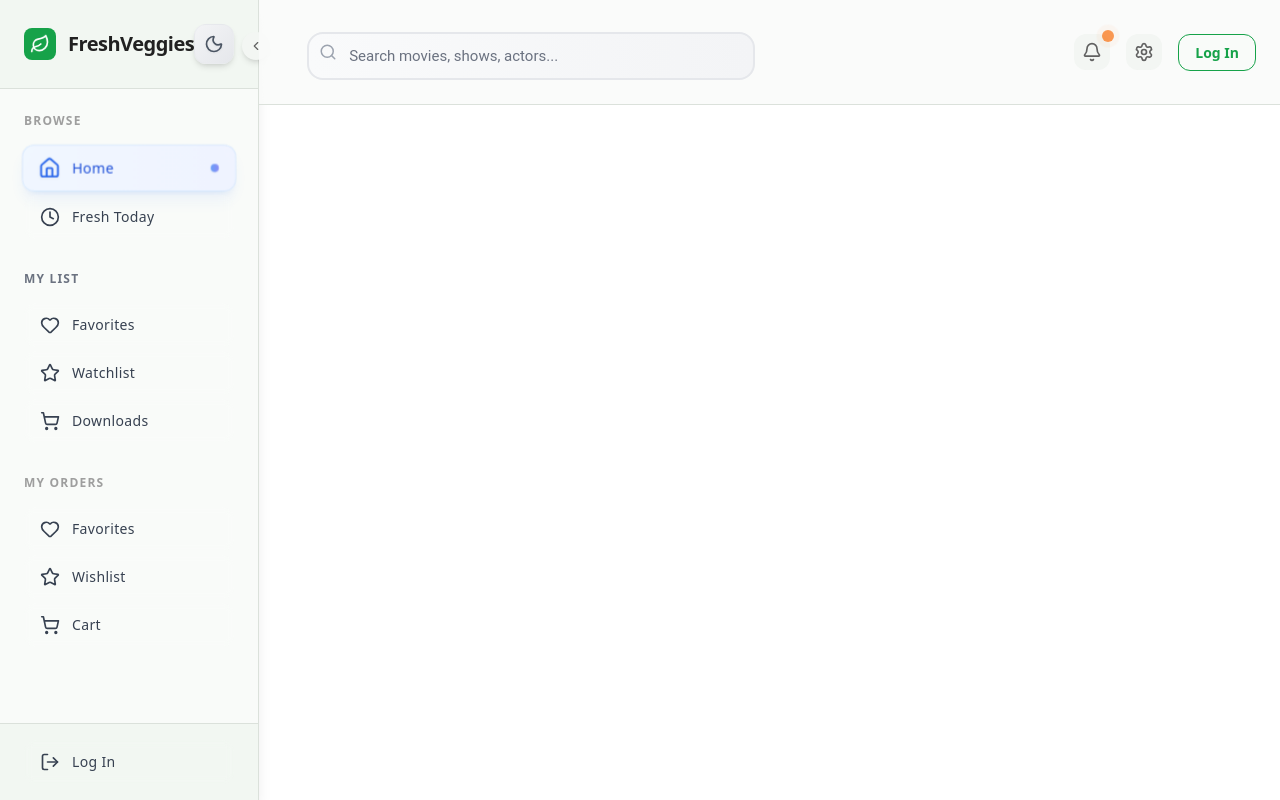
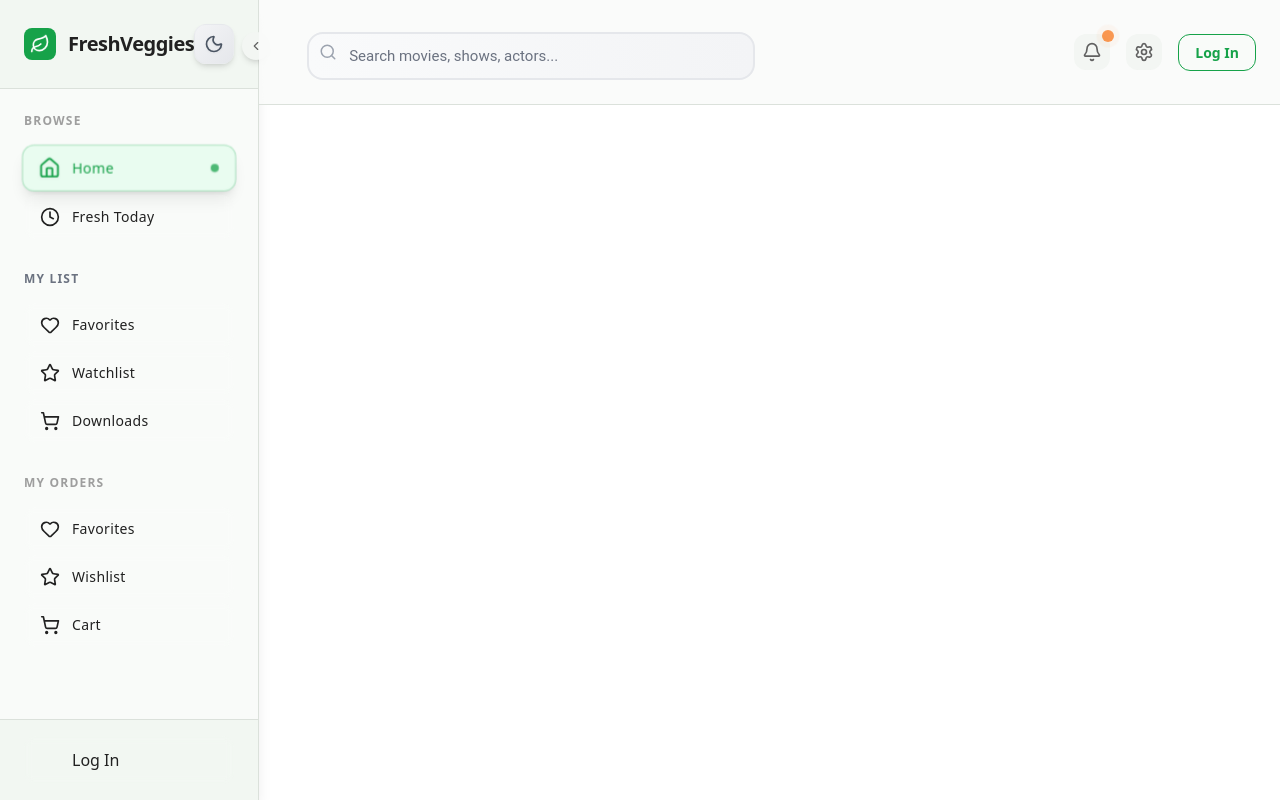
Before and after one commit to abuRizq/vegetable-shop, a Next.js app in the folder frontend/: page / in a window 1280 px wide. Built offline with nearby package versions, Linux system fonts and the light colour scheme.

Commit message:
feat: Enhance navigation and authentication UI with new styles and components

```diff
--- /dev/null
+++ b/frontend/src/app/(LoginRegisetrlayout)/layout.tsx
@@ -0,0 +1,18 @@
+
+import ReturntoHome from "../_Components/ReturntoHome";
+
+
+
+export default function RootLayout({
+    children,
+}: Readonly<{
+    children: React.ReactNode;
+}>) {
+    return (
+
+        <div className="flex w-full min-h-screen bg-gray-50 dark:bg-gray-900 content-transition">
+            <ReturntoHome/>
+                {children}
+        </div>
+    );
+}
--- a/frontend/src/app/_Components/NavItem.tsx
+++ b/frontend/src/app/_Components/NavItem.tsx
@@ -14,23 +14,24 @@ function NavItem({ icon, text, active = false, className = "", collapsed = false
             <a
                 href="#"
                 className={`
-                    flex items-center rounded-xl
-                    transition-all duration-300 ease-out
-                    hover:bg-gray-100/80 dark:hover:bg-gray-800/60
-                    focus:outline-none focus:ring-2 focus:ring-blue-500/50 focus:ring-opacity-50
+             flex items-center rounded-xl
+                    nav-item-transition
+                    focus:outline-none focus:ring-2 focus:ring-opacity-50
                     backdrop-blur-sm
                     ${collapsed ? "px-3 py-3 justify-center mx-1" : "px-4 py-3 mx-2"}
-                    ${active
-                        ? "bg-gradient-to-r from-blue-50/90 to-indigo-50/90 dark:from-blue-900/40 dark:to-indigo-900/40 text-blue-700 dark:text-blue-400 shadow-lg shadow-blue-500/10 border border-blue-200/50 dark:border-blue-800/50 scale-[1.02]"
-                        : "text-gray-700 dark:text-gray-300 hover:text-gray-900 dark:hover:text-white hover:shadow-md hover:shadow-gray-200/20 dark:hover:shadow-black/10 hover:scale-[1.01]"
-                    }
+                    ${active ? "shadow-lg border scale-[1.02]" : "hover:shadow-md hover:scale-[1.01]"}
                     ${className}
                 `}
+                style={{
+                    backgroundColor: active ? "hsl(var(--action-selected))" : "transparent",
+                    color: active ? "hsl(var(--primary))" : "hsl(var(--text-primary))",
+                    borderColor: active ? "hsl(var(--primary) / 0.3)" : "transparent",
+                }}
             >
                 <span
                     className={`
                     flex-shrink-0 transition-all duration-300
-                    ${active ? "scale-110 text-blue-600 dark:text-blue-400 drop-shadow-sm" : "group-hover:scale-105"}
+                    ${active ? "scale-110 drop-shadow-sm" : "group-hover:scale-105"}
                     ${collapsed ? "" : "mr-3"}
                 `}
                 >
@@ -41,7 +42,7 @@ function NavItem({ icon, text, active = false, className = "", collapsed = false
                 )}
                 {active && !collapsed && (
                     <div className="ml-auto flex items-center">
-                        <div className="w-2 h-2 bg-gradient-to-r from-blue-500 to-indigo-500 rounded-full animate-pulse shadow-sm"></div>
+                        <div className="w-2 h-2 bg-primary rounded-full animate-pulse shadow-sm"></div>
                     </div>
                 )}
             </a>
--- /dev/null
+++ b/frontend/src/app/_Components/ReturntoHome.tsx
@@ -0,0 +1,80 @@
+"use client"
+
+import Link from "next/link"
+import { ArrowLeft, Home } from "lucide-react"
+
+export default function ReturnToHome() {
+  return (
+    <Link
+      href="/"
+      className="
+        fixed top-6 left-6 z-50
+        flex items-center space-x-2 px-4 py-3 rounded-xl
+        backdrop-blur-xl border shadow-lg
+        transition-all duration-300 ease-out
+        hover:scale-105 hover:shadow-xl active:scale-95
+        group
+      "
+      style={{
+        backgroundColor: "hsl(var(--paper) / 0.95)",
+        borderColor: "hsl(var(--divider))",
+        boxShadow: "var(--shadow-md)",
+      }}
+      aria-label="Return to Home"
+    >
+      {/* Arrow Icon */}
+      <div
+        className="
+          w-8 h-8 rounded-lg flex items-center justify-center
+          transition-all duration-300 ease-out
+          group-hover:scale-110 group-hover:rotate-[-5deg]
+        "
+        style={{ backgroundColor: "hsl(var(--primary))" }}
+      >
+        <ArrowLeft className="w-4 h-4 text-white" />
+      </div>
+
+      {/* Text */}
+      <div className="hidden sm:flex flex-col">
+        <span
+          className="text-sm font-semibold transition-colors duration-200"
+          style={{ color: "hsl(var(--text-primary))" }}
+        >
+          Back to Home
+        </span>
+        <span className="text-xs transition-colors duration-200" style={{ color: "hsl(var(--text-secondary))" }}>
+          FreshVeggies
+        </span>
+      </div>
+
+      {/* Home Icon (mobile) */}
+      <div className="sm:hidden">
+        <Home
+          className="w-4 h-4 transition-colors duration-200 group-hover:text-primary-color"
+          style={{ color: "hsl(var(--text-secondary))" }}
+        />
+      </div>
+
+      {/* Hover Glow Effect */}
+      <div
+        className="
+          absolute inset-0 rounded-xl opacity-0 group-hover:opacity-100
+          transition-opacity duration-300 ease-out pointer-events-none
+        "
+        style={{
+          background: "linear-gradient(135deg, hsl(var(--primary) / 0.1), hsl(var(--accent) / 0.1))",
+        }}
+      />
+
+      {/* Ripple Effect */}
+      <div
+        className="
+          absolute inset-0 rounded-xl opacity-0 group-active:opacity-100
+          transition-opacity duration-150 ease-out pointer-events-none
+          animate-ping
+        "
+        style={{ backgroundColor: "hsl(var(--primary) / 0.2)" }}
+      />
+    </Link>
+  )
+}
--- a/frontend/src/app/_Components/Sidbar.tsx
+++ b/frontend/src/app/_Components/Sidbar.tsx
@@ -7,6 +7,7 @@ import NavItem from "./NavItem"
 import ThemeToggle from "./ThemeToggle"
 import { useQuery } from "@tanstack/react-query"
 import { authService } from "../service/auth.service"
+import Link from "next/link"
 
 function Sidebar() {
     const [isCollapsed, setIsCollapsed] = useState(false)
@@ -18,6 +19,8 @@ function Sidebar() {
     const toggleSidebar = () => {
         setIsCollapsed(!isCollapsed)
     }
+    const isLoggedIn = user != null;
+
     return (
         <aside
             className={`
@@ -208,16 +211,22 @@ function Sidebar() {
                     backgroundColor: "hsl(var(--action-hover))",
                 }}
             >
-                <NavItem
-                    icon={<LogOut size={20} />}
-                    text={typeof user !== null ? "Log In" : "Sign Out"}
-                    className="hover:shadow-md"
-                    // style={{
-                    //     color: "hsl(var(--error))",
-                    //     backgroundColor: "hsl(var(--error) / 0.1)",
-                    // }}
-                    collapsed={isCollapsed}
-                />
+                <Link
+                    href={isLoggedIn ? "/" : "/login"}
+                    className={`
+            flex items-center rounded-xl
+                    nav-item-transition
+                    focus:outline-none focus:ring-2 focus:ring-opacity-50
+                    backdrop-blur-sm
+                    ${isCollapsed ? "px-3 py-3 justify-center mx-1" : "px-4 py-3 mx-2"}
+                `}
+
+                >
+                    <LogOut size={20}
+                        className={` ${isCollapsed ? "px-2" : "px-4"}`}
+                    />
+                    <span>{isLoggedIn ? "Sign Out" : "Log In"}</span>
+                </Link>
             </div>
         </aside>
     );
--- a/frontend/src/app/globals.css
+++ b/frontend/src/app/globals.css
@@ -40,6 +40,17 @@
   --error: 0 84% 60%;
   --info: 200 98% 39%;
 
+  /* Auth Button Colors */
+  --auth-login-text: 200 98% 39%;
+  --auth-login-bg: 200 98% 95%;
+  --auth-login-border: 200 98% 85%;
+  --auth-login-hover: 200 98% 90%;
+
+  --auth-logout-text: 0 84% 60%;
+  --auth-logout-bg: 0 84% 95%;
+  --auth-logout-border: 0 84% 85%;
+  --auth-logout-hover: 0 84% 90%;
+
   /* Shadows */
   --shadow-sm: 0 1px 2px 0 rgb(0 0 0 / 0.05);
   --shadow-md: 0 4px 6px -1px rgb(0 0 0 / 0.1), 0 2px 4px -2px rgb(0 0 0 / 0.1);
@@ -77,6 +88,17 @@
   --warning: 45 83% 57%;
   --error: 0 77% 70%;
   --info: 200 88% 49%;
+
+  /* Auth Button Colors - Dark Theme */
+  --auth-login-text: 200 88% 49%;
+  --auth-login-bg: 200 88% 10%;
+  --auth-login-border: 200 88% 20%;
+  --auth-login-hover: 200 88% 15%;
+
+  --auth-logout-text: 0 77% 70%;
+  --auth-logout-bg: 0 77% 10%;
+  --auth-logout-border: 0 77% 20%;
+  --auth-logout-hover: 0 77% 15%;
 
   --shadow-sm: 0 1px 2px 0 rgb(0 0 0 / 0.3);
   --shadow-md: 0 4px 6px -1px rgb(0 0 0 / 0.4), 0 2px 4px -2px rgb(0 0 0 / 0.3);
@@ -129,6 +151,25 @@ body {
 
 .shadow-green {
   box-shadow: var(--shadow-green);
+}
+
+/* Auth Button Utility Classes */
+.auth-login {
+  color: hsl(var(--auth-login-text));
+  background-color: hsl(var(--auth-login-bg));
+  border-color: hsl(var(--auth-login-border));
+}
+.auth-login:hover {
+  background-color: hsl(var(--auth-login-hover));
+}
+
+.auth-logout {
+  color: hsl(var(--auth-logout-text));
+  background-color: hsl(var(--auth-logout-bg));
+  border-color: hsl(var(--auth-logout-border));
+}
+.auth-logout:hover {
+  background-color: hsl(var(--auth-logout-hover));
 }
 
 /* Cards */
```
